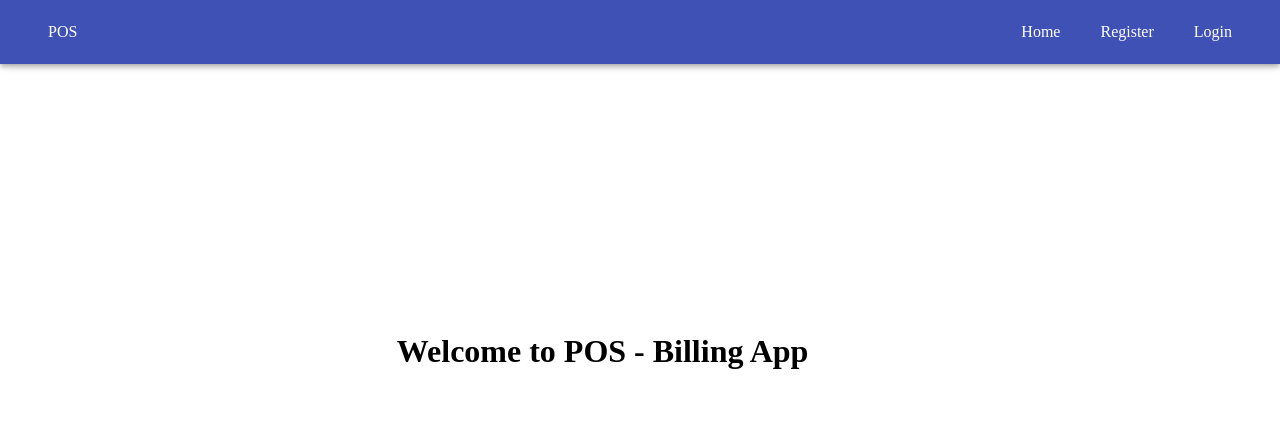
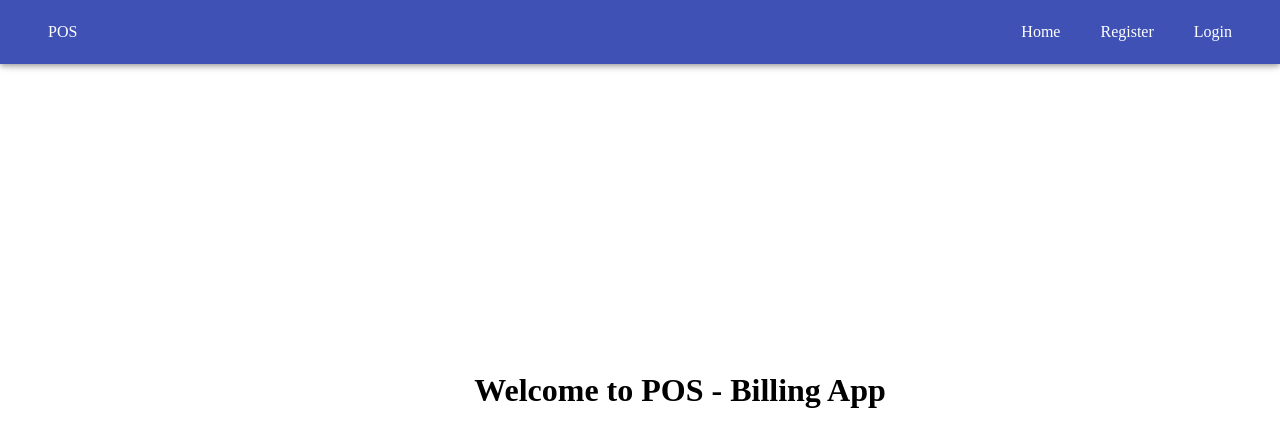
Before and after one commit to ankithashetty04/POS-Billing-App, a React (Create React App) app: page / in a window 1280 px wide. Shown: the top 446 px of the page. Built offline with nearby package versions, Linux system fonts and the light colour scheme.

Commit message:
modifiactions

```diff
--- a/src/components/home/Home.js
+++ b/src/components/home/Home.js
@@ -1,23 +1,38 @@
-import React, { useEffect, useState } from 'react'
-import NavBar from './NavBar'
-import { makeStyles, Container, Grid } from '@material-ui/core'
+import React from 'react'
+import { Container, Grid, makeStyles, Typography, Box } from '@material-ui/core'
+import DashBoardContainer from '../dashboard/DashBoardContainer'
 
 const useStyles = makeStyles((theme) => ({
 	root: {
-		// backgroundColor: 'blue',
-		paddingTop: '50%',
-		marginLeft: '60%',
+		marginTop: '65%',
+		marginLeft: '40%',
 		marginRight: '40%',
 		width: '100vh',
-		alignItems: 'center',
 	},
 }))
 
-const Home = () => {
+const Home = (props) => {
 	const classes = useStyles()
+	const { userLoggedIn } = props
 	return (
-		<div className={classes.root}>
-			<h1>Welcome to POS - Billing App</h1>
+		<div>
+			{userLoggedIn ? (
+				<div>
+					<DashBoardContainer />
+				</div>
+			) : (
+				<>
+					<Box>
+						<Container>
+							<Grid align='center' className={classes.root}>
+								<Typography variant='Heading' component='h1'>
+									Welcome to POS - Billing App
+								</Typography>
+							</Grid>
+						</Container>
+					</Box>
+				</>
+			)}
 		</div>
 	)
 }
--- a/src/components/home/NavBar.js
+++ b/src/components/home/NavBar.js
@@ -14,22 +14,6 @@ import Profile from './Profile'
 import Home from './Home'
 import DrawerComp from './Drawer'
 import AppBarComp from './AppBar'
-
-// const useStyles = makeStyles((theme) => ({
-// 	// // root: {
-// 	// // 	display: 'flex',
-// 	// // 	flexWrap: 'wrap',
-// 	// // },
-// 	// root: {
-// 	// 	flexGrow: 1,
-// 	// },
-// 	// appBar: {
-// 	// 	color: 'b6c9f0',
-// 	// },
-// 	// title: {
-// 	// 	flexGrow: 1,
-// 	// },
-// }))
 
 const useStyles = makeStyles((theme) => ({
 	root: {
@@ -83,7 +67,14 @@ const NavBar = (props) => {
 					return <Login {...props} handleAuth={handleAuth} />
 				}}
 			/>
-			<Route path='/' component={Home} exact={true} />
+			<Route
+				path='/'
+				exact={true}
+				render={(props) => {
+					return <Home {...props} userLoggedIn={userLoggedIn} />
+				}}
+			/>
+			{/* <Route path='/' component={Home} exact={true} /> */}
 			<Route path='/dashboard' component={DashBoardContainer} />
 			<Route path='/products' component={Products} />
 			<Route path='/customers' component={Customer} />
```
